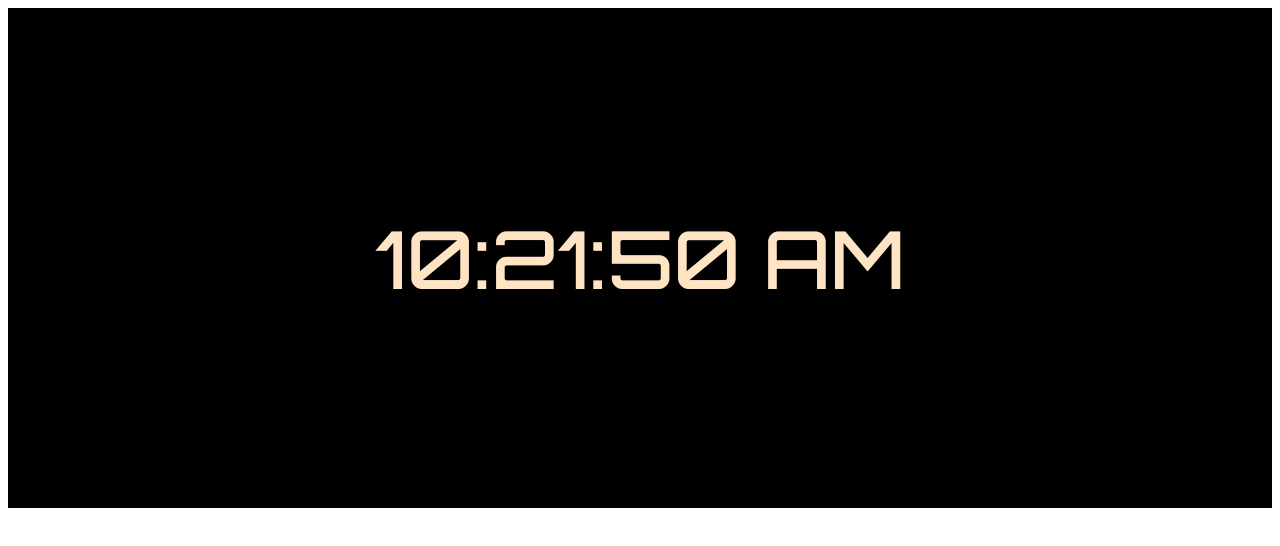
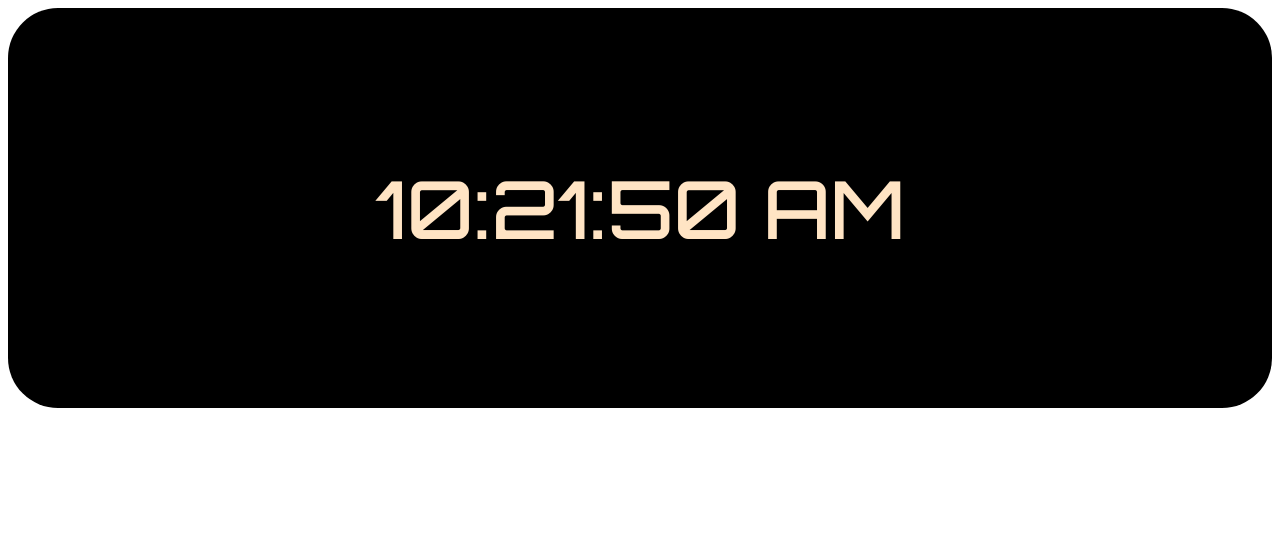
Before and after one commit to sreerag-a-sasi/javascript.synnefo, a plain HTML site: page js1/assignment2/work2.html in a window 1280 px wide. Drawn offline with Linux system fonts and the light colour scheme.

Commit message:
java script from synnefo solutions

```diff
--- a/js1/assignment2/work2.css
+++ b/js1/assignment2/work2.css
@@ -1,4 +1,3 @@
-
 #clock {
   font-family: "Orbitron", sans-serif;
   font-optical-sizing: auto;
@@ -8,5 +7,6 @@
   align-content: center;
   color: bisque;
   background-color: black;
-  height: 500px;
+  height: 50vh;
+  border-radius: 50px;
 }
```
Also changed, not shown: js1/assignment2/work2.js (+4 -4 lines).
